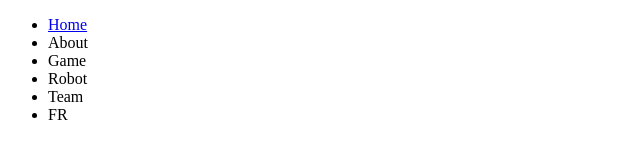
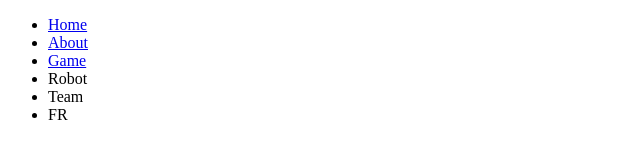
Before and after one commit to perrybalaba/JAC-Robotics-Website-CRC-Competition-2027, a plain HTML site: page index.html in a window 1280 px wide. Shown: the full height of the page, 0-640 px from the left. Drawn offline with Linux system fonts and the light colour scheme.

Commit message:
Added code to index.html: I added the href links to Home, About, and Game in the nav bar. They all link to index.html

```diff
--- a/index.html
+++ b/index.html
@@ -10,8 +10,8 @@
         <nav>
             <ul>
                 <li> <a href="index.html"> Home </a> </li>
-                <li> About </li>
-                <li> Game </li>
+                <li> <a href="index.html"> About </a> </li>
+                <li> <a href="index.html"> Game </a> </li>
                 <li> Robot </li>
                 <li> Team </li>
                 <li> FR </li> <!-- Default Current Language is English -->
```
